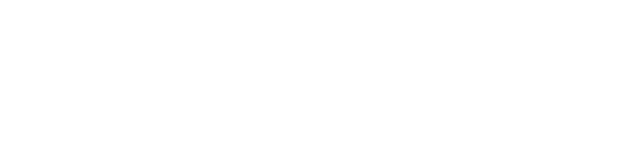
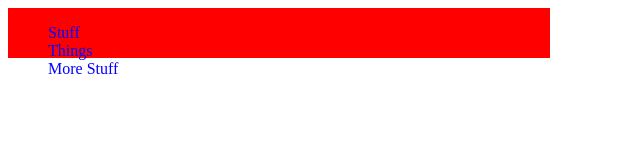
Before and after one commit to bbusch19/learning-gulp-sass, a website: page app/index.html in a window 1280 px wide. Shown: the whole page, without its empty margins (0-640 px from the left). Drawn offline with nearby package versions, Linux system fonts and the light colour scheme; files that its build step writes are made by us from their sources.

Commit message:
Added some more scss

```diff
--- a/app/index.html
+++ b/app/index.html
@@ -7,6 +7,18 @@
     <title>Learning Sass and Gulp</title>
   </head>
   <body>
-
+      <div class="testing">
+          <ul>
+              <li>
+                  Stuff
+              </li>
+              <li>
+                  Things
+              </li>
+              <li>
+                  More Stuff
+              </li>
+          </ul>
+      </div>
   </body>
 </html>
--- a/app/scss/styles.scss
+++ b/app/scss/styles.scss
@@ -1,3 +1,13 @@
+$primary-color: red;
+
 .testing {
-    width: percentage(5/7);
+    width: percentage(3/7);
+    height: 50px;
+    background: $primary-color;
+    display: flex;
+
+    ul {
+        list-style: none;
+        color: blue;
+    }
 }
--- a/gulpfile.js
+++ b/gulpfile.js
@@ -6,6 +6,7 @@ clean = require('gulp-clean-css'),
 print = require('gulp-print'),
 order = require('gulp-order'),
 ngAnnotate = require('gulp-ng-annotate'),
+prefix = require('gulp-autoprefixer'),
 browserSync = require('browser-sync').create();
 
 gulp.task('browserSync', function() {
@@ -25,6 +26,7 @@ gulp.task('html', function() {
 gulp.task('sass', function() {
     return gulp.src('app/scss/**/*.scss')
     .pipe(sass())
+    .pipe(prefix())
     .pipe(clean())
     .pipe(concat('min.css'))
     .pipe(gulp.dest('dist/css/'))
--- a/package.json
+++ b/package.json
@@ -11,6 +11,7 @@
   "devDependencies": {
     "browser-sync": "^2.12.8",
     "gulp": "^3.9.1",
+    "gulp-autoprefixer": "^3.1.0",
     "gulp-clean-css": "^2.0.8",
     "gulp-concat": "^2.6.0",
     "gulp-ng-annotate": "^2.0.0",
```
